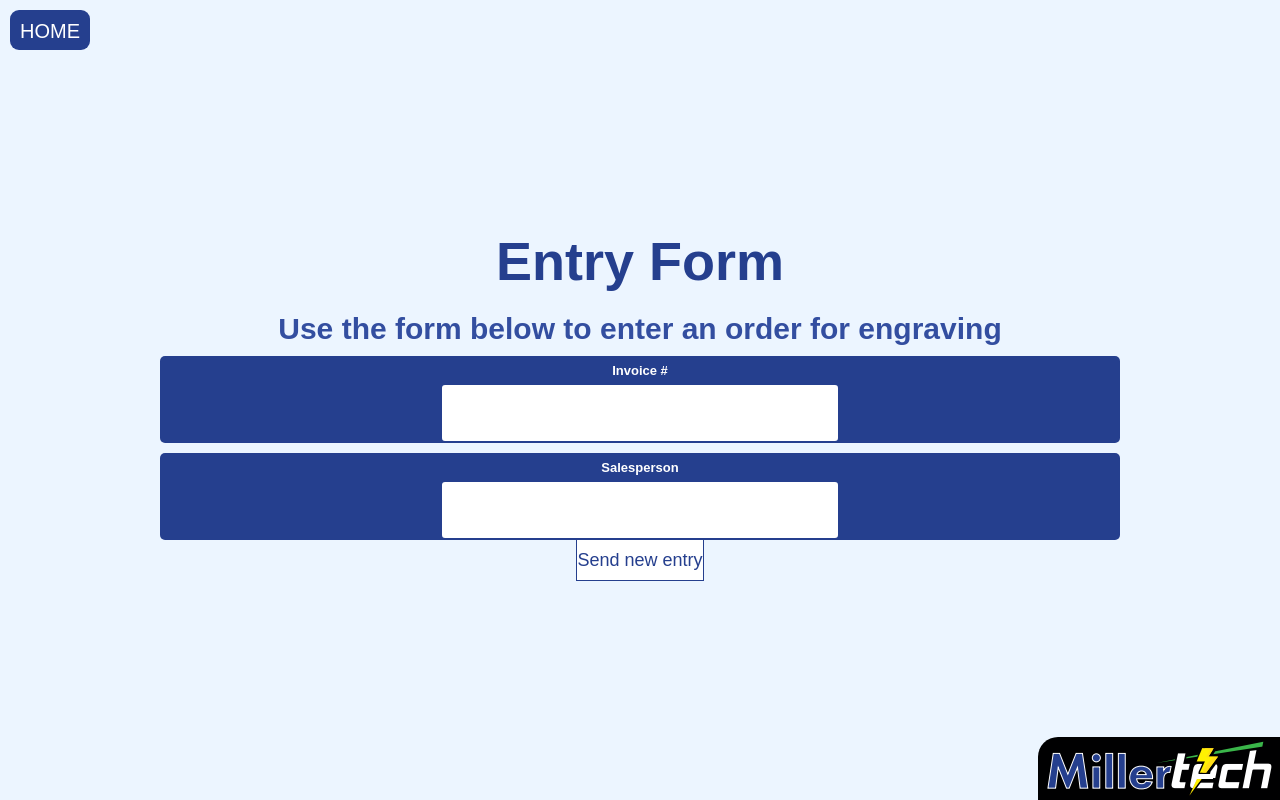
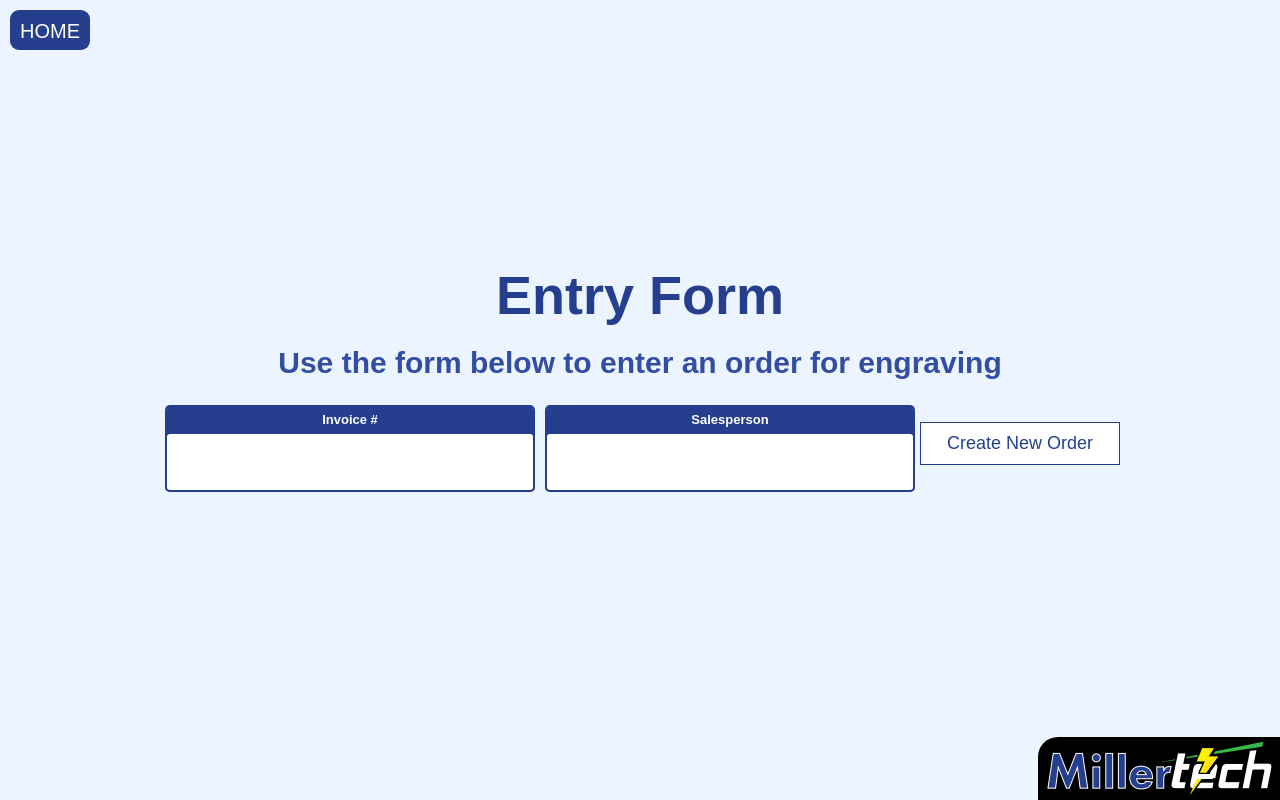
Before and after one commit to TylerByler/EngravingOrderManager, a PHP site: page /entry.php in a window 1280 px wide. Run offline with PHP 8.4, Linux system fonts and the light colour scheme.

Commit message:
Making the code messier

```diff
--- a/css/app.css
+++ b/css/app.css
@@ -50,10 +50,10 @@ P {
 
 input {
     height: 6rem;
-    width: 40rem;
+    width: 100%;
     border: 0.2rem solid var(--mtblue);
     border-radius: .5rem;
-    margin: 0.5rem 0 0 0;
+    margin: 0.5rem auto 0 auto;
     text-align: center;
 }
 
@@ -74,8 +74,9 @@ label {
 form {
     margin-top: 3rem;
     display: flex;
-    flex-direction: column;
+    flex-direction: row;
     align-items: center;
+    width: 100%;
 }
 
 button {
@@ -139,10 +140,16 @@ button:hover {
     display: none;
 }
 
+.hidden > * {
+    display: none;
+}
+
 .btn {
     font-size: 1.8rem;
     padding: 1rem 0;
-    width: 20rem;
+    height: fit-content;
+    min-width: 20rem;
+    max-width: 40rem;
     text-align: center;
     border: 0.1rem solid var(--mtblue);
     margin-bottom: 1rem;
@@ -198,14 +205,3 @@ button:hover {
 #logobox > img {
     border-radius: 2rem 0 0 0 ;
 }
-
-.label-wrapper {
-    background-color: var(--mtblue);
-    border-radius: 0.5rem;
-    padding-top: 0.7rem;
-    margin: 1rem auto;
-}
-
-.label-wrapper > label {
-    color: white;
-}
--- a/css/entry.css
+++ b/css/entry.css
@@ -0,0 +1,47 @@
+.stg-wrapper {
+    display: flex;
+    flex-direction: row;
+    align-items: center;
+    width: 100%;
+    margin-top: 2rem;
+}
+
+.form-header {
+    width: inherit;
+    display: flex;
+    flex-direction: row;
+    justify-content: space-around;
+    margin-top: 2rem;
+}
+
+.form-header > p {
+    color: white;
+    background-color: #253f8e;
+    border-radius: 1rem;
+    padding: 1rem;
+}
+
+.hidden > .form-header > p {
+    display: none;
+}
+
+form > .label-wrapper {
+    margin:0 -0.15rem 0 0;
+    border-radius: 0;
+}
+
+.label-wrapper {
+    background-color: var(--mtblue);
+    border-radius: 0.5rem;
+    padding: 0.7rem 0 0 0;
+    margin: 0.5rem;
+    width: 100%;
+}
+
+.label-wrapper > label {
+    color: white;
+}
+
+#stg2 {
+    flex-direction: column;
+}
--- a/entry.php
+++ b/entry.php
@@ -9,21 +9,69 @@
 </head>
 <body>
     <div class="container justify-center flex-column text-center">
+
         <h1>Entry Form</h1>
         <p class="reduceMargin">Use the form below to enter an order for engraving</p>
-        <div class="">
+
+        <div id="stg1" class="stg-wrapper">
             <div class="label-wrapper">
-                <label for="invoice_number">Invoice #
-                    <input id="invoice_number" type="text" name="invoice_number">
+                <label for="invoice_number_temp">Invoice #
+                    <input id="invoice_number_temp" type="text" name="invoice_number_temp">
                 </label>
             </div>
             <div class="label-wrapper">
-                <label for="salesperson_name">Salesperson
-                    <input id="salesperson_name" type="text" name="salesperson_name">
+                <label for="salesperson_name_temp">Salesperson
+                    <input id="salesperson_name_temp" type="text" name="salesperson_name_temp">
                 </label>
             </div>
-            <a id="stgOneBtn" class="btn">Send new entry</a>
+            <a id="stgOneBtn" class="btn">Create New Order</a>
         </div>
+
+        <div id="stg2" class="stg-wrapper hidden">
+            <div class="form-header">
+                <p id="invoice-header"></p>
+                <p id="salesperson-header"></p>
+            </div>
+
+            <form action="includes/formhandler.inc.php" method="post">
+
+                <input type="hidden" name="invoice_number" id="invoice_number">
+                <input type="hidden" name="salesperson_name" id="salesperson_name">
+                <div class="label-wrapper">
+                    <label for="product_number">Product #
+                        <input type="text" name="product_number" id="product_number">
+                    </label>
+                </div>
+                <div class="label-wrapper">
+                    <label for="product_desc">Product Description
+                        <input type="text" name="product_desc" id="product_desc">
+                    </label>
+                </div>
+                <div class="label-wrapper">
+                    <label for="color">Color
+                        <input type="text" name="color" id="color">
+                    </label>
+                </div>
+                <div class="label-wrapper">
+                    <label for="design_number">Design #
+                        <input type="text" name="design_number" id="design_number">
+                    </label>
+                </div>
+                <div class="label-wrapper">
+                    <label for="font">Font
+                        <input type="text" name="font" id="font">
+                    </label>
+                </div>
+                <div class="label-wrapper">
+                    <label for="engraving_desc">Engraving Description
+                        <input type="text" name="engraving_desc" id="engraving_desc">
+                    </label>
+                </div>
+
+            </form>
+            <button>Submit New Order</button>
+        </div>
+
     </div>
     <div id="logobox"><img src="images/logo.png"></div>
     <a href="index.php" class="homeButton">HOME</a>
```
Also changed, not shown: entry.js (+34 -8 lines).
